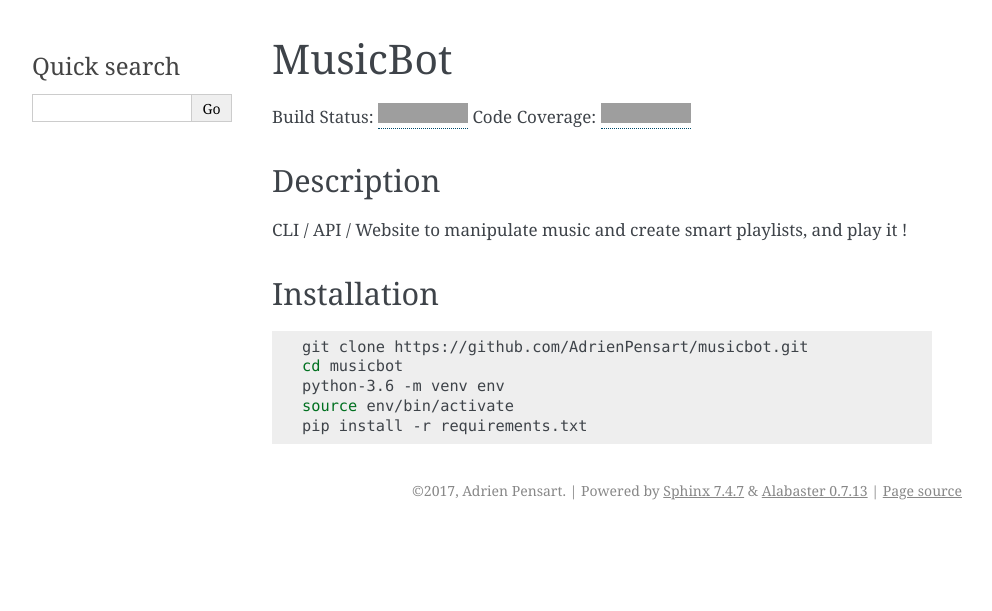
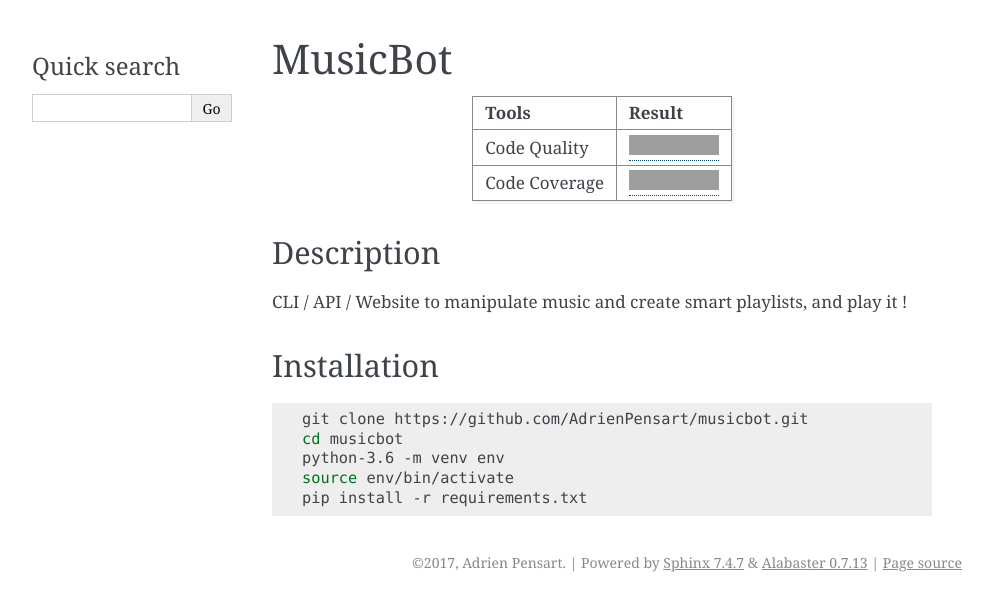
Before and after one commit to AdrienPensart/musicbot, a Sphinx documentation site: the page built from doc/help.rst, in a window 1280 px wide. Shown: the top 611 px of the page, without its empty margins (148-1140 px from the left). Built offline with Sphinx 7.4.7, drawn with Linux system fonts in a browser that asks for light colours; grey boxes are pictures that could not be loaded.

Commit message:
badge table

```diff
--- a/doc/help.rst
+++ b/doc/help.rst
@@ -1,8 +1,13 @@
 ========
 MusicBot
 ========
-Build Status: |build-health|
-Code Coverage: |code-coverage|
++---------------+-----------------+
+|     Tools     |      Result     |
++===============+=================+
+| Code Quality  | |build-health|  |
++---------------+-----------------+
+| Code Coverage | |code-coverage| |
++---------------+-----------------+
 
 .. |code-coverage| image:: https://api.codacy.com/project/badge/Grade/621acf3309b24c538c40824f9af467de
    :target: https://www.codacy.com/app/AdrienPensart/musicbot?utm_source=github.com&amp;utm_medium=referral&amp;utm_content=AdrienPensart/musicbot&amp;utm_campaign=Badge_Grade
```
